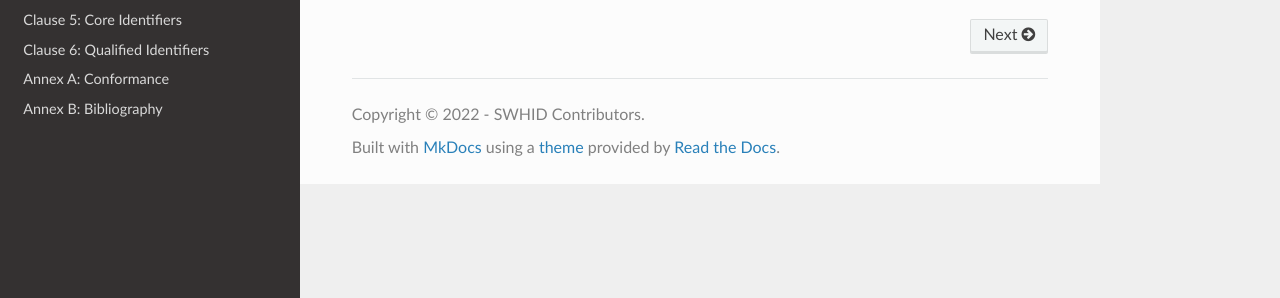
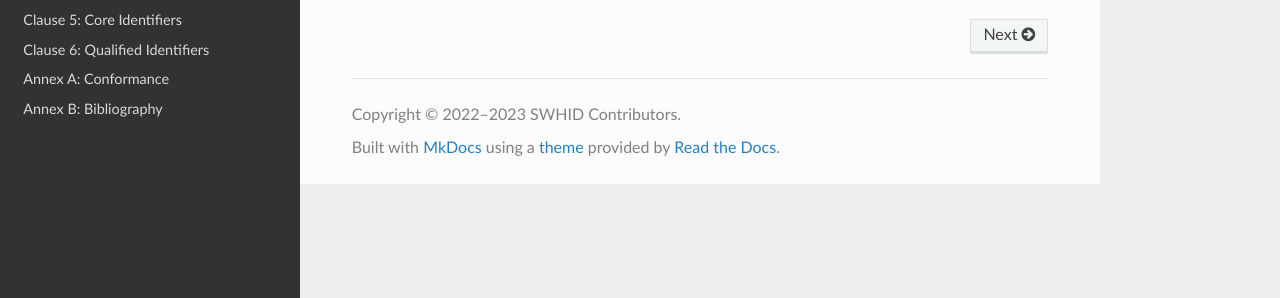
Before and after one commit to swhid/specification, an MkDocs documentation site: the page built from Chapters/index.md, in a window 1280 px wide. Shown: the part 309-607 px from the top of the page. Built offline with MkDocs 1.6.1, drawn with Linux system fonts in a browser that asks for light colours; nearby versions of some CDN libraries.

Commit message:
updated copyright year range to 2022–2023 and removed "-" to align with style used elsewhere

```diff
--- a/mkdocs.yml
+++ b/mkdocs.yml
@@ -19,7 +19,7 @@ nav:
 - 'Clause 6: Qualified Identifiers': 6.Qualified_identifiers.md
 - 'Annex A: Conformance': A.Conformance.md
 - 'Annex B: Bibliography': B.Bibliography.md
-copyright: Copyright &copy; 2022 - SWHID Contributors.
+copyright: Copyright &copy; 2022–2023 SWHID Contributors.
 
 markdown_extensions:
 - codehilite:
```
